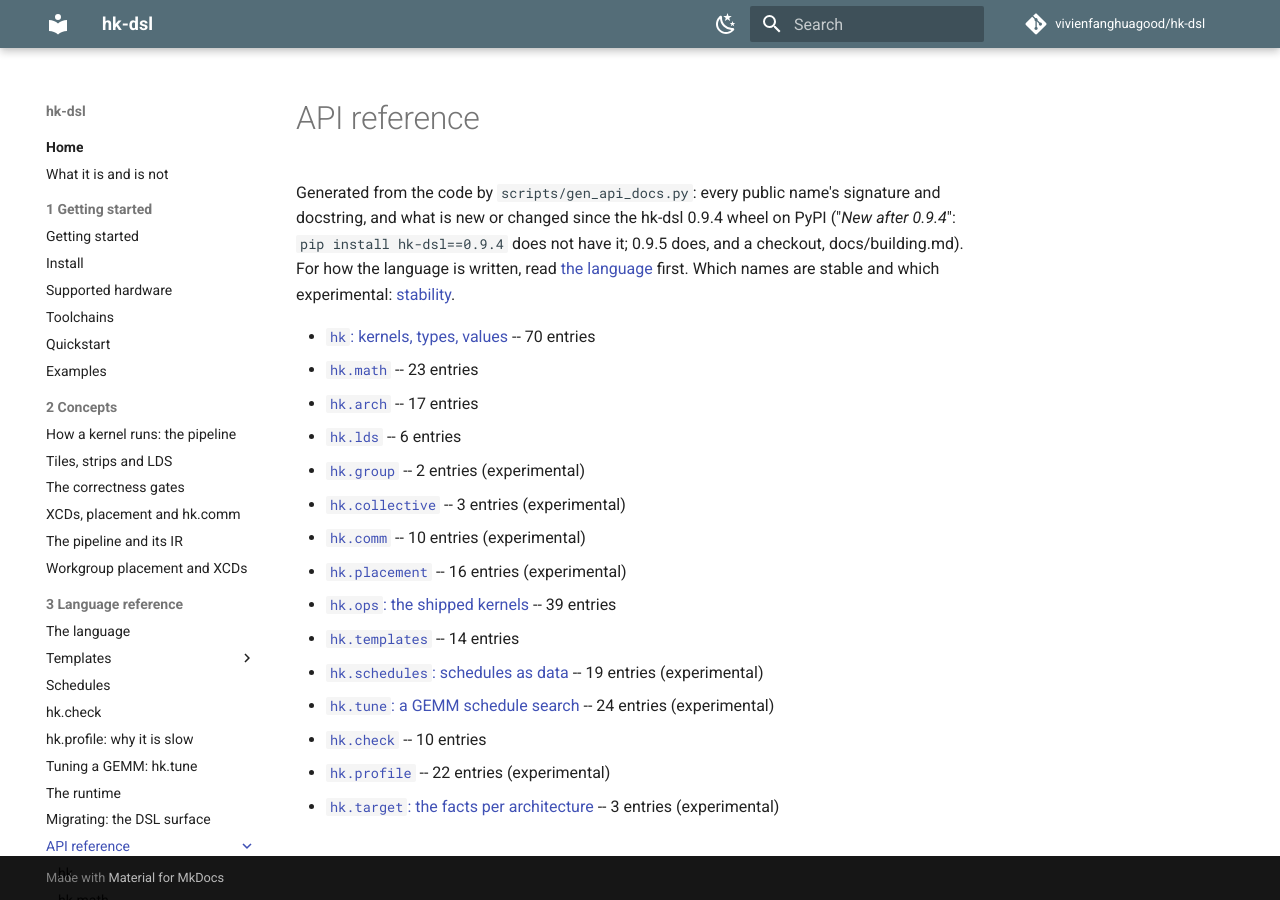
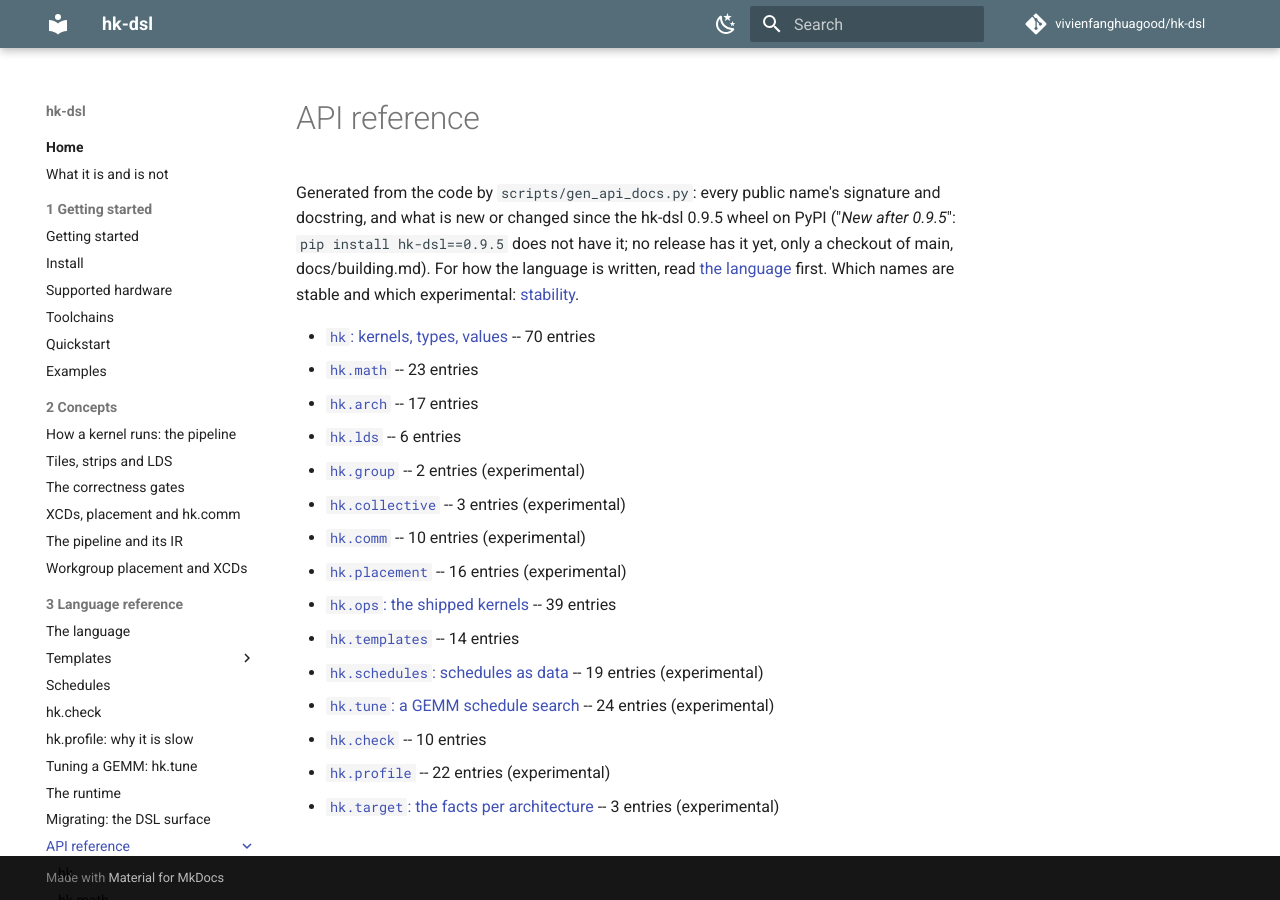
Before and after one commit to vivienfanghuagood/hk-dsl, an MkDocs documentation site: the page built from docs/api/README.md, in a window 1280 px wide. Built offline with MkDocs 1.6.1 and Material for MkDocs 9.7.7, drawn with Linux system fonts in a browser that asks for light colours; comment, search, counter and statistics services are not loaded.

Commit message:
post-release 0.9.5: API marks against the 0.9.5 wheel, RELEASE = None, CHANGELOG Unreleased
As #272 for 0.9.4: scripts/api_baseline_0.9.5.json from the v0.9.5 cp310 wheel; PYPI = "0.9.5",
RELEASE = None, regenerated; test_api_docs against 0.9.5; llms.txt, the skill and docs/README:
marks are New after 0.9.5, main only; an empty ## Unreleased at the top of CHANGELOG.

Co-Authored-By: Claude <noreply@anthropic.com>

```diff
--- a/docs/api/README.md
+++ b/docs/api/README.md
@@ -2,7 +2,7 @@
 
 # API reference
 
-Generated from the code by `scripts/gen_api_docs.py`: every public name's signature and docstring, and what is new or changed since the hk-dsl 0.9.4 wheel on PyPI ("*New after 0.9.4*": `pip install hk-dsl==0.9.4` does not have it; 0.9.5 does, and a checkout, docs/building.md). For how the language is written, read [the language](../language.md) first. Which names are stable and which experimental: [stability](../stability.md).
+Generated from the code by `scripts/gen_api_docs.py`: every public name's signature and docstring, and what is new or changed since the hk-dsl 0.9.5 wheel on PyPI ("*New after 0.9.5*": `pip install hk-dsl==0.9.5` does not have it; no release has it yet, only a checkout of main, docs/building.md). For how the language is written, read [the language](../language.md) first. Which names are stable and which experimental: [stability](../stability.md).
 
 - [`hk`: kernels, types, values](hk.md) -- 70 entries
 - [`hk.math`](hk.math.md) -- 23 entries
--- a/llms.txt
+++ b/llms.txt
@@ -68,7 +68,7 @@ It traces and runs on both GPUs, ragged shapes (100x1000) included; `hk.check` t
 
 ## Pitfalls
 
-- The docs describe main; `pip install hk-dsl` is 0.9.5 (check `hk.__version__`). The API reference marks what is *New after 0.9.4*: in 0.9.5, not in 0.9.4. 0.8.0 added, and 0.7.0 lacks, workgroup placement (`hk.kernel(placement=)`, `hk.Placement`, `hk.arch.xcd_count`), `hk.map_cpp`, the strip ops and element exchange. 0.6.0's synchronous `g.load` / `g.store` on gfx950 read and write past a partial last tile; 0.7.0's do not.
+- The docs describe main; `pip install hk-dsl` is 0.9.5 (check `hk.__version__`). The API reference marks what is *New after 0.9.5*: on main only, in no release yet. 0.8.0 added, and 0.7.0 lacks, workgroup placement (`hk.kernel(placement=)`, `hk.Placement`, `hk.arch.xcd_count`), `hk.map_cpp`, the strip ops and element exchange. 0.6.0's synchronous `g.load` / `g.store` on gfx950 read and write past a partial last tile; 0.7.0's do not.
 - Positional kernel parameters are tensors (`hk.Tensor[dtype]`, 4-D `(batch, depth, rows, cols)`; a 2-D tensor is `(rows, cols)`). Constexprs are keyword-only with a default, baked into the source: a new value is a new compile.
 - The transcendental math (gelu, dgelu, sqrt, rsqrt, silu) is fp32-only: load 16-bit data into an fp32 tile or strip (the load converts) and store it back (the store converts). `hk.math.gelu` is `F.gelu(x, approximate="tanh")`, not the erf default.
 - A strip's columns are whole chunks of `wave x run` (32 x run on gfx1100, 64 x run on gfx950): `CW=512` with `run=8` fits both. Read the wave from `hk.arch.target().wave` when a plan depends on it.
```
Also changed, not shown: CHANGELOG.md (+2 -0 lines), docs/README.md (+1 -1 lines), skills/hk-kernel/SKILL.md (+2 -2 lines), 4 other files.
